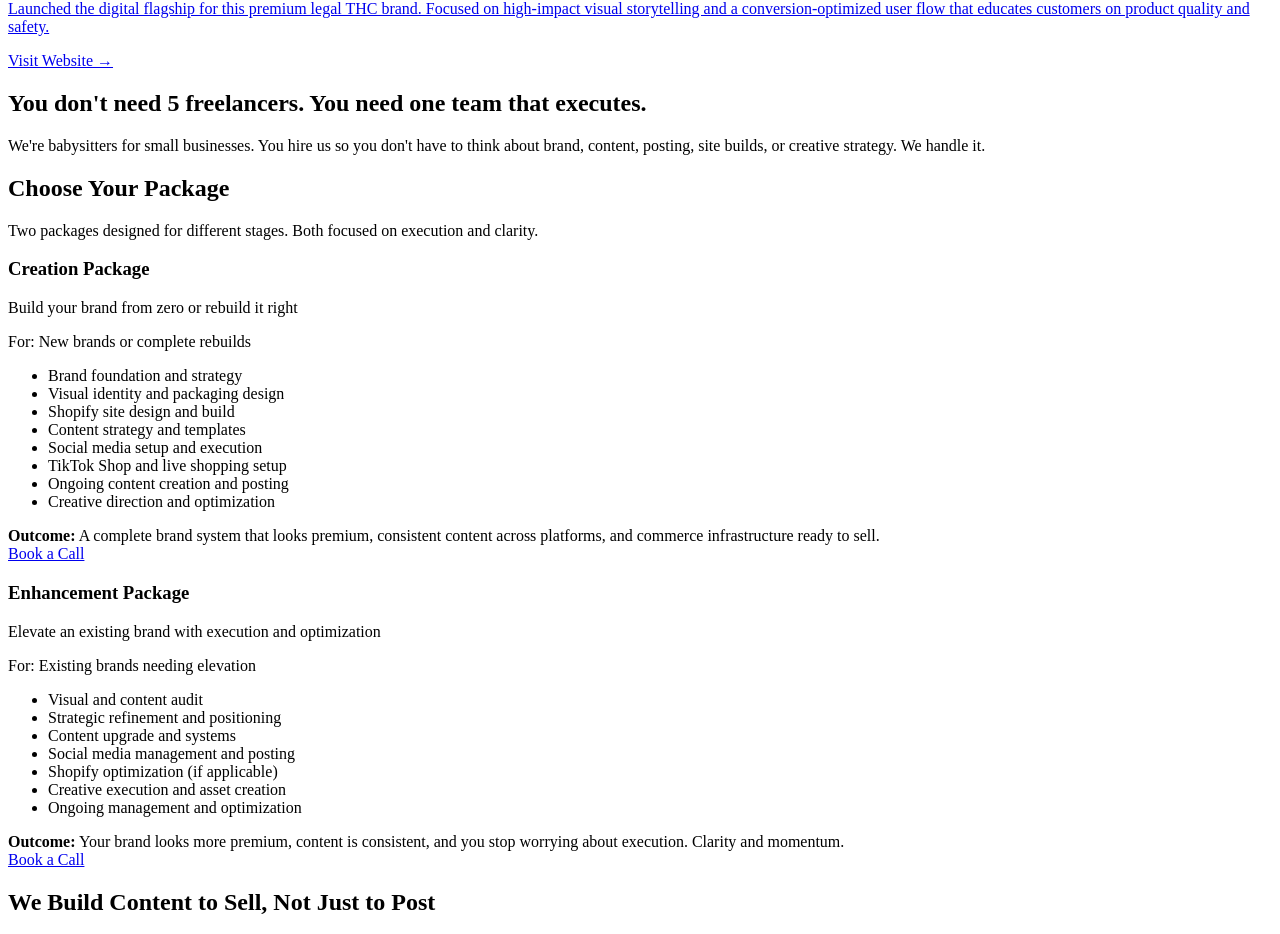
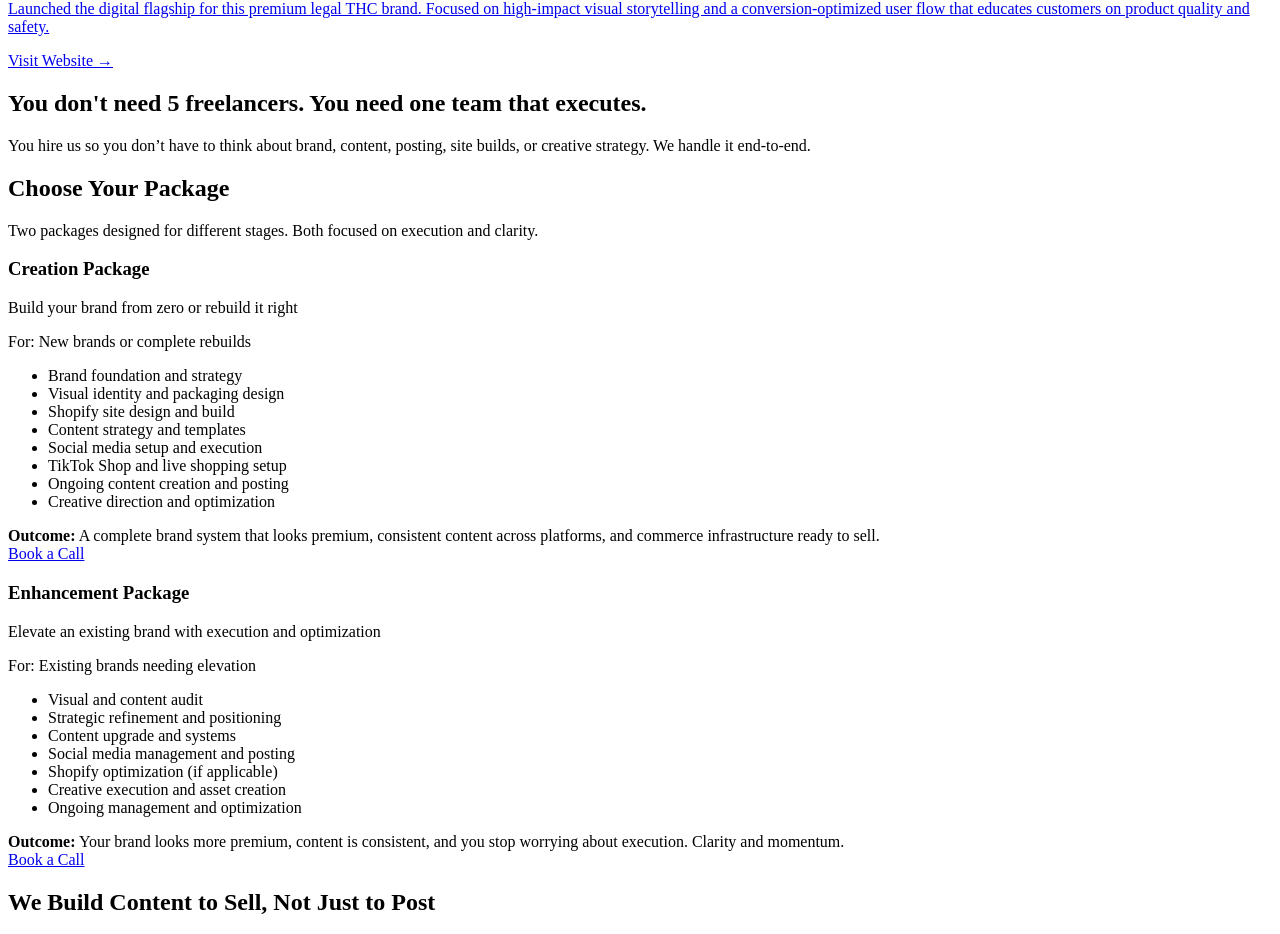
Before and after one commit to noelsajor/ascent-web-test, a React (Vite) app: page / in a window 1280 px wide. Shown: the part 1591-2525 px from the top of the page. Built offline with nearby package versions, Linux system fonts and the light colour scheme; the HTML template or start-up script is replaced by a standard one.

Commit message:
Revise babysitter subtitle for better clarity
Updated the babysitter subtitle to enhance clarity and completeness.

```diff
--- a/src/components/Babysitter.jsx
+++ b/src/components/Babysitter.jsx
@@ -34,7 +34,7 @@ function Babysitter() {
         <div className="babysitter-content reveal-item">
           <h2>You don't need 5 freelancers. You need one team that executes.</h2>
           <p className="babysitter-subtitle">
-            We're babysitters for small businesses. You hire us so you don't have to think about brand, content, posting, site builds, or creative strategy. We handle it.
+            You hire us so you don’t have to think about brand, content, posting, site builds, or creative strategy. We handle it end-to-end.
           </p>
         </div>
 
```
